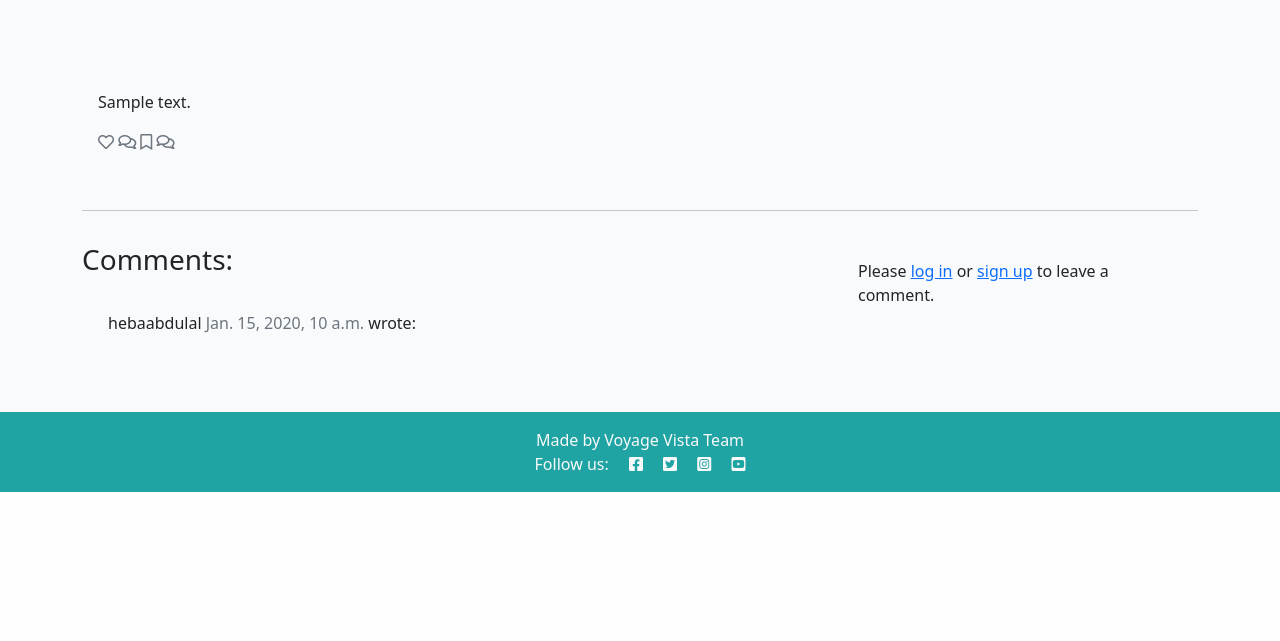
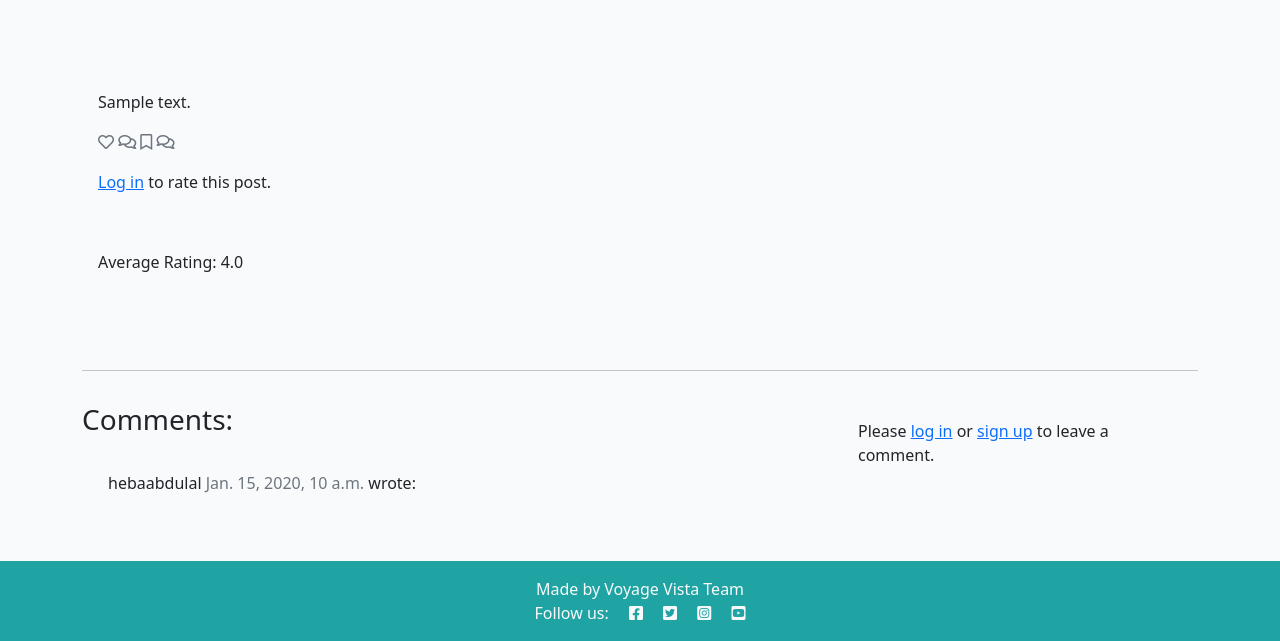
Before and after one commit to HebaAbdulal/voyage_vista, a Django app: a page that uses templates/post_detail.html in a window 1280 px wide. Shown: the part 308-949 px from the top of the page. Before the commit the page ends 800 px from the top, so only its background shows below. Run offline with Django 3.2, Linux system fonts and the light colour scheme; data comes from the database, SQL or seed files in the repository; tables that the repository leaves empty hold one stand-in row (values such as "Sample post"); parts of the project's set-up code (start-up, migrations or seed data) failed here and were passed over; some libraries are stand-ins or nearby versions.

Commit message:
Add rating and average rating display to post detail template

```diff
--- a/templates/post_detail.html
+++ b/templates/post_detail.html
@@ -61,6 +61,37 @@
                     <span class="text-secondary">{{ post.number_of_comments }}</span>
                     <!-- Display comments -->
                     <span class="text-secondary"><i class="far fa-comments"></i></span>
+                </div>
+                <!-- Rating Section -->
+                {% if user.is_authenticated %}
+                <div class="row">
+                    <div class="col-md-8 card mb-4 mt-3">
+                        <h3>Rate this post:</h3>
+                        <div class="card-body">
+                            <div class="rating-container">
+                                <span class="star" data-value="1">&#9733;</span>
+                                <span class="star" data-value="2">&#9733;</span>
+                                <span class="star" data-value="3">&#9733;</span>
+                                <span class="star" data-value="4">&#9733;</span>
+                                <span class="star" data-value="5">&#9733;</span>
+                            </div>
+                        </div>
+                    </div>
+                </div>
+                {% else %}
+                    <div class="row">
+                        <div class="col-md-8 card mb-4 mt-3">
+                            <p><a href="{% url 'login' %}">Log in</a> to rate this post.</p>
+                        </div>
+                    </div>
+                {% endif %}
+                <!-- End Rating Section -->
+
+                <!-- Display Average Rating -->
+                <div class="row">
+                    <div class="col-md-8 card mb-4 mt-3">
+                        <p>Average Rating: {{ post.average_rating }}</p>
+                    </div>
                 </div>
             </div>
         </div>
```
